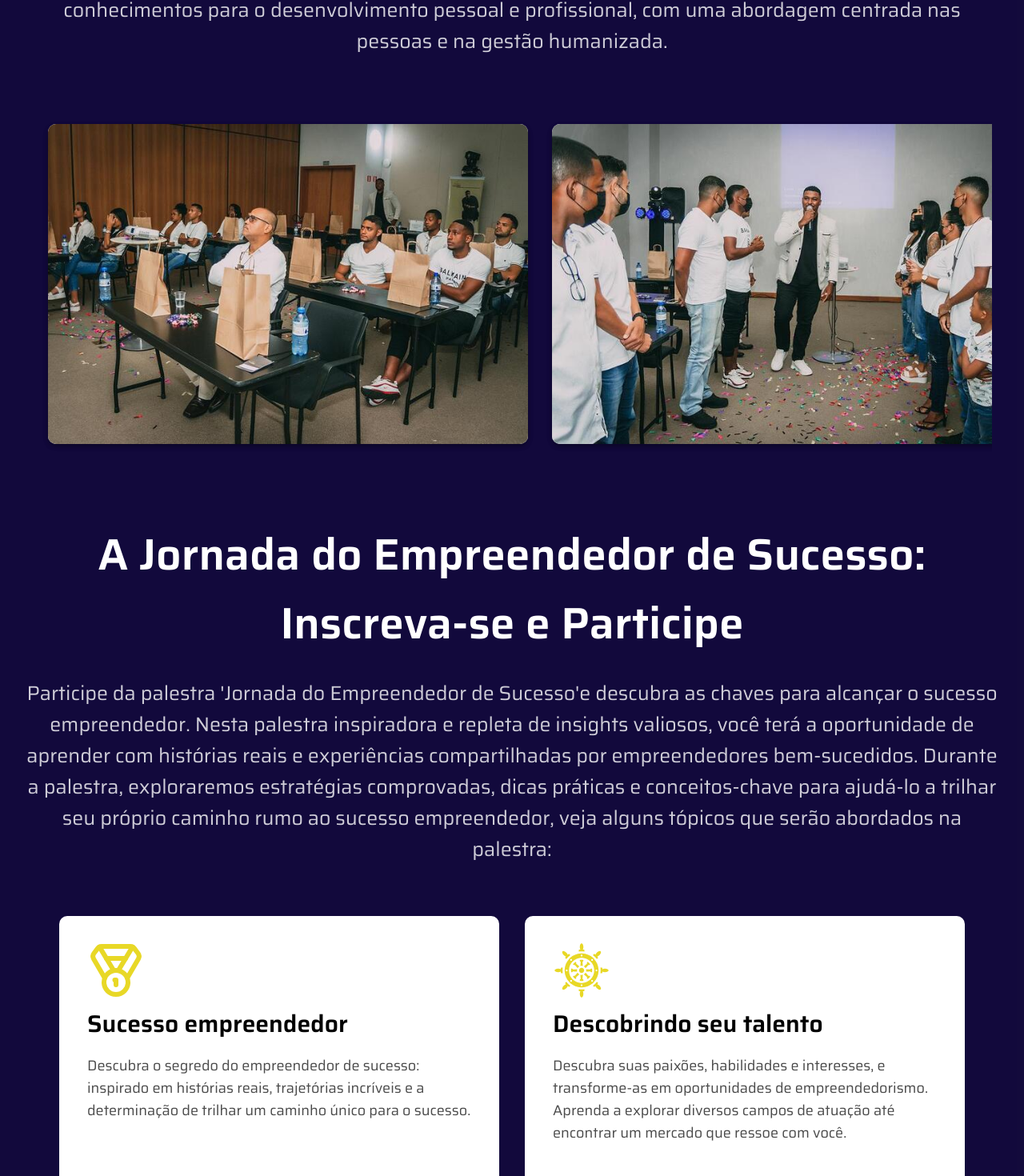
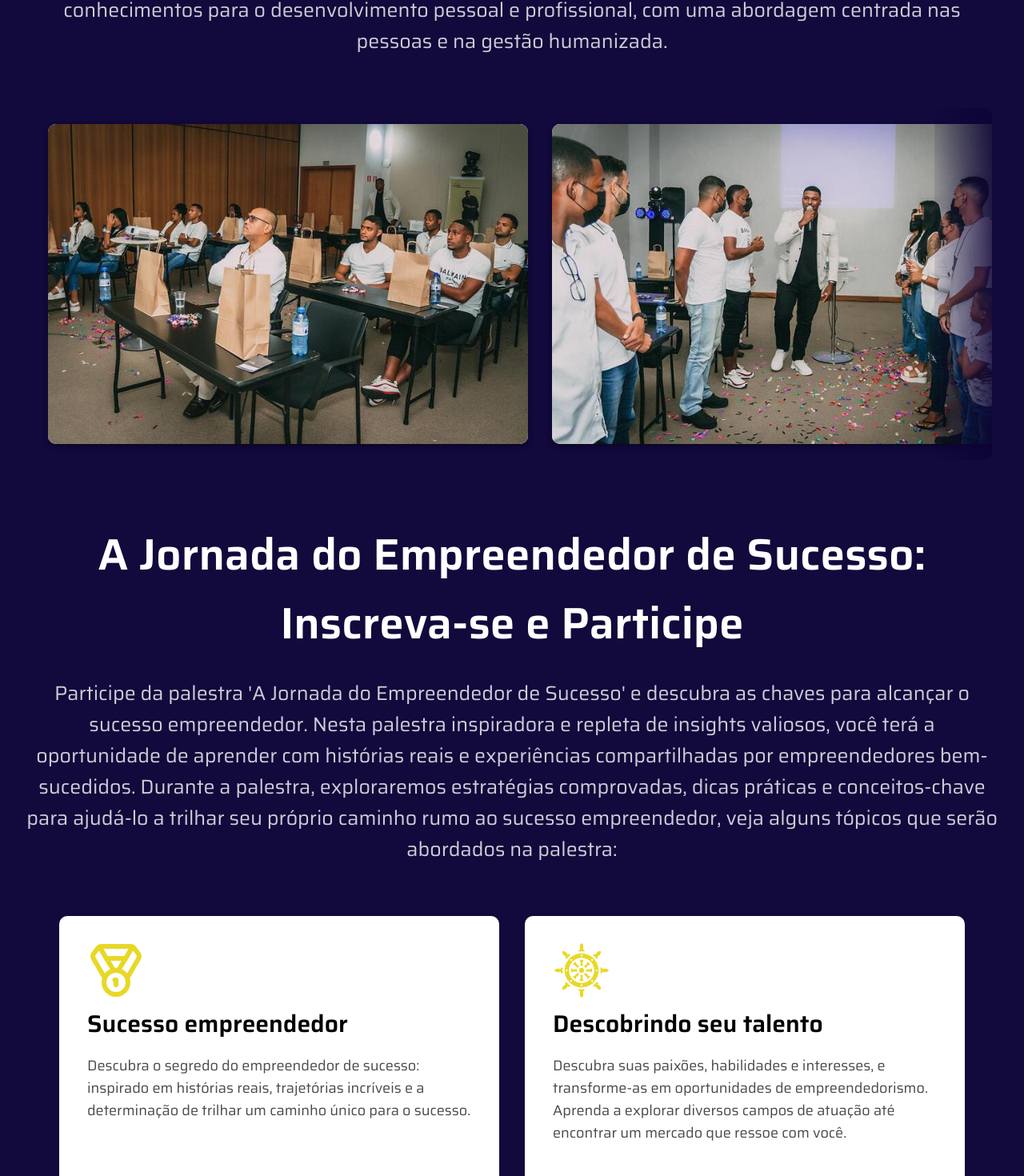
Before and after one commit to oriiquesillva/project_landingpage, a Next.js app: page / in a window 1280 px wide. Shown: the part 1057-2527 px from the top of the page at 80% size. Built offline with nearby package versions, Linux system fonts and the light colour scheme; a web font is replaced by a local one.

Commit message:
build: release second beta version

```diff
--- a/src/components/carousel/carousel.module.scss
+++ b/src/components/carousel/carousel.module.scss
@@ -84,11 +84,26 @@
   display: flex;
   padding: 20px;
   overflow: hidden;
+  position: relative;
+
+}
+.carousel_wrapper::after{
+  position: absolute;
+  top: 0;
+  right: 0;
+  width: 6%;
+  height: 100%;
+  border: none;
+  border-radius: 10px;
+  background: linear-gradient(to right, rgba(12, 2, 54, 0.1), $blue-color);
+  content: "";
+  z-index: 2;
 }
 
 .carousel_content{
   display: inline-flex;
   gap: 30px;
+  cursor:grab;
 }
 
 .carousel_card {
--- a/src/components/contact/contact.jsx
+++ b/src/components/contact/contact.jsx
@@ -65,13 +65,17 @@ export default function Contact() {
   const handleCloseSucessModal = () => {
     setSucessModal(false);
     router.push(
-      "https://organizador.sympla.com.br/evento/preview/677b38703f4c0704c934a8c1c0b3535d"
+      "https://www.sympla.com.br/evento/a-jornada-do-empreendedor-de-sucesso/2042124"
     );
   };
 
   const handleCloseFailModal = () => {
     setFailModal(false);
   };
+
+  const handleShowMap = () => {
+    router.push("https://www.google.com/maps/place/CEO+Salvador+Shopping/@-12.9793474,-38.4520312,17z/data=!3m1!4b1!4m6!3m5!1s0x7161b1ea71bde67:0x36393ee2caf69bb0!8m2!3d-12.9793474!4d-38.4520312!16s%2Fg%2F11b6z13c6h?entry=ttu")
+  }
 
   return (
     <>
@@ -82,10 +86,10 @@ export default function Contact() {
         <div className={Styles.text_container}>
           <h1>Não perca tempo e garanta sua vaga</h1>
           <p>
-            Lorem ipsum dolor sit amet, consectetur adipiscing elit, sed do
-            eiusmod tempor incididunt ut labore et dolore magna
+            A palestra ocorrerá no dia 13/07 às 19 horas, no edifício CEO
+            Salvador Shopping na cidade de Salvador, BA, as vagas são limitadas.
           </p>
-          <Button title={"Ver no mapa"}/>
+          <Button title={"Ver no mapa"} onClick={handleShowMap} />
         </div>
         <div className={Styles.form_container}>
           <h1>Inscreva-se</h1>
--- a/src/components/feature/feature.jsx
+++ b/src/components/feature/feature.jsx
@@ -12,7 +12,7 @@ export default function Feature() {
       <div className={Styles.text_container}>
         <h1>A Jornada do Empreendedor de Sucesso: Inscreva-se e Participe</h1>
         <p>
-          Participe da palestra 'Jornada do Empreendedor de Sucesso'e descubra
+          Participe da palestra 'A Jornada do Empreendedor de Sucesso' e descubra
           as chaves para alcançar o sucesso empreendedor. Nesta palestra
           inspiradora e repleta de insights valiosos, você terá a oportunidade
           de aprender com histórias reais e experiências compartilhadas por
--- a/src/components/footer/footer.jsx
+++ b/src/components/footer/footer.jsx
@@ -1,29 +1,35 @@
-"use client"
+"use client";
 import { scrollTo } from "@/utils/scrollTo";
 import Styles from "./footer.module.scss";
 
-import { BsInstagram as Instagram} from "react-icons/bs";
-import { BsWhatsapp as Whatsapp} from "react-icons/bs";
-import { BsYoutube as Youtube} from "react-icons/bs";
-
+import { BsInstagram as Instagram } from "react-icons/bs";
+import { BsWhatsapp as Whatsapp } from "react-icons/bs";
+import { BsYoutube as Youtube } from "react-icons/bs";
+import Link from "next/link";
 
 export default function Footer() {
-    return(
+  return (
     <div className={Styles.container}>
-        <div className={ `${Styles.footer_column} ${Styles.main_column}`}>
-            <h1 className={Styles.logotipo}>JOTACOMVOCÊ</h1>
+      <div className={`${Styles.footer_column} ${Styles.main_column}`} >
+        <h1 className={Styles.logotipo} onClick={() => scrollTo("home")} >JOTACOMVOCÊ</h1>
         <span>jottacomvoce@gmail.com</span>
       </div>
-        <div className={ `${Styles.footer_column} ${Styles.dflex}`}>
+      <div className={`${Styles.footer_column} ${Styles.dflex}`}>
         <span onClick={() => scrollTo("home")}>Home</span>
         <span onClick={() => scrollTo("carousel")}>O que fazemos</span>
         <span onClick={() => scrollTo("about")}>Sobre</span>
       </div>
       <div className={`${Styles.footer_column} ${Styles.dflex}`}>
-                <Instagram/>
-                <Whatsapp/>
-                <Youtube/>
+        <Link href="https://instagram.com/jotacomvoce?igshid=MmIzYWVlNDQ5Yg==">
+          <Instagram />
+        </Link>
+        <Link href="https://wa.me/message/4C7NU6WCGZRRO1">
+          <Whatsapp />
+        </Link>
+        <Link href="https://www.youtube.com/@jotacomvoce">
+          <Youtube />
+        </Link>
       </div>
     </div>
-    )
+  );
 }
--- a/src/components/header/header.jsx
+++ b/src/components/header/header.jsx
@@ -8,7 +8,7 @@ import { scrollTo } from "@/utils/scrollTo";
 
 export default function Header() {
   return (
-    <div className={Styles.container}>
+    <div className={Styles.container} id="home">
       <a className={Styles.logotipo}>
         JOTACOMVOCÊ
       </a>
--- a/src/components/welcome/welcome.jsx
+++ b/src/components/welcome/welcome.jsx
@@ -8,7 +8,7 @@ import { scrollTo } from "@/utils/scrollTo";
 
 export default function Welcome() {
   return (
-    <div className={Styles.container} id="home">
+    <div className={Styles.container} >
       <div className={Styles.text_container}>
         <h1>Liderança que transcende o jogo</h1>
         <p>
--- a/src/components/welcome/welcome.module.scss
+++ b/src/components/welcome/welcome.module.scss
@@ -70,6 +70,7 @@
 
   p {
     font-size: 25px;
+    text-align: justify;
     opacity: 0.8;
     margin: 0;
     color: $white-color;
```
Lines whose indentation alone changed are shown as unchanged.
